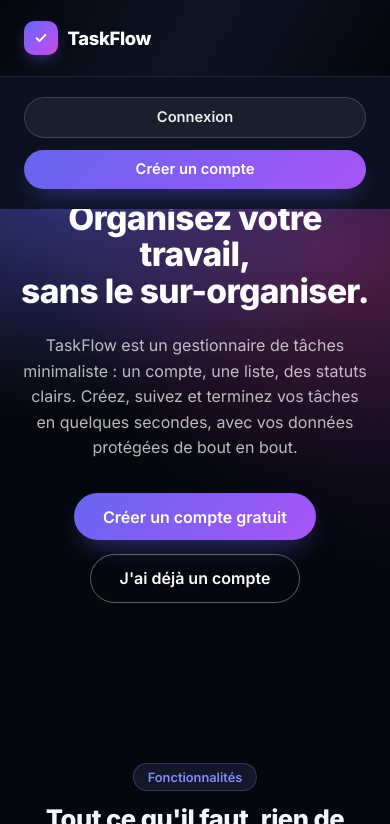
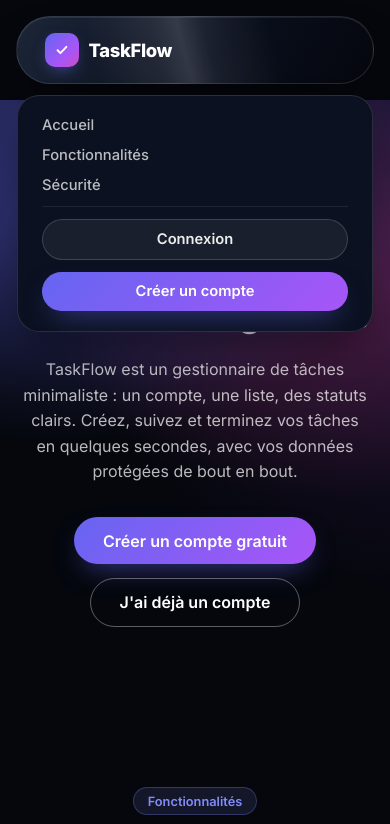
Before and after one commit to tomyyfisherman/passage-dev-2, a plain HTML site: page public/index.html in a window 390 px wide. Both pictures are taken after a click on the button "Ouvrir le menu". Shown: the top 824 px of the page. Drawn offline with Linux system fonts and the light colour scheme.

Commit message:
Navbar en pilule flottante avec effet glosse, inspiree du style demande
Adapte le style d'une navbar de reference (pilule flottante arrondie,
degrade avec reflet diagonal glosse, bouton pilule) a la palette sombre
de TaskFlow : navbar detachee des bords (marge + coins arrondis), reflet
diagonal en overlay sur le degrade existant, ombre portee plus prononcee.

Corrige au passage un bug present sur le menu mobile : les liens de nav
et les boutons d'action etaient positionnes en absolute au meme endroit
(meme top), donc les boutons (plus tardifs dans le DOM) recouvraient
entierement les liens, qui restaient invisibles bien que presents dans le
DOM. Les deux sont maintenant regroupes dans un conteneur unique
(.navbar-menu, display:contents sur desktop pour ne rien changer au
layout) qui les empile proprement en colonne sur mobile.

```diff
--- a/public/index.html
+++ b/public/index.html
@@ -23,6 +23,7 @@
       <span class="brand-name">TaskFlow</span>
     </a>
 
+    <div class="navbar-menu" id="navbar-menu">
       <div class="navbar-links" id="navbar-links">
         <a href="#" class="nav-link" data-nav="landing">Accueil</a>
         <a href="#features" class="nav-link" data-scroll-to="features">Fonctionnalités</a>
@@ -41,6 +42,7 @@
           <span id="user-email"></span>
         </span>
         <button class="btn btn-navghost" id="logout-btn">Déconnexion</button>
+      </div>
     </div>
 
     <button class="navbar-burger" id="navbar-burger" aria-label="Ouvrir le menu">
--- a/public/styles.css
+++ b/public/styles.css
@@ -40,7 +40,9 @@
   --danger-400:  #f87171;
 
   --gradient-brand: linear-gradient(135deg, var(--primary-500) 0%, var(--accent-500) 65%, var(--pink-500) 130%);
-  --gradient-navbar: linear-gradient(120deg, rgba(5, 7, 13, 0.92) 0%, rgba(17, 23, 41, 0.86) 50%, rgba(5, 7, 13, 0.92) 100%);
+  --gradient-navbar:
+    linear-gradient(75deg, transparent 22%, rgba(255, 255, 255, 0.09) 40%, rgba(255, 255, 255, 0.16) 47%, rgba(255, 255, 255, 0.07) 54%, transparent 72%),
+    linear-gradient(120deg, rgba(30, 41, 59, 0.92) 0%, rgba(11, 17, 32, 0.9) 55%, rgba(5, 7, 13, 0.94) 100%);
   --gradient-hero:
     radial-gradient(750px 600px at 20% -120px, rgba(42, 47, 107, 0.85) 0%, rgba(42, 47, 107, 0) 70%),
     radial-gradient(600px 500px at right -60px bottom 420px, rgba(58, 27, 92, 0.5) 0%, rgba(58, 27, 92, 0) 65%),
@@ -57,7 +59,8 @@
   --shadow-glow: 0 12px 28px -10px rgba(99, 102, 241, 0.55);
   --shadow-glow-hover: 0 18px 40px -12px rgba(139, 92, 246, 0.65);
 
-  --nav-height: 76px;
+  --nav-height: 68px;
+  --nav-inset: 16px;
 }
 
 /* ============================================================
@@ -65,7 +68,7 @@
    ============================================================ */
 * { box-sizing: border-box; }
 
-html { scroll-behavior: smooth; scroll-padding-top: calc(var(--nav-height) + 16px); }
+html { scroll-behavior: smooth; scroll-padding-top: calc(var(--nav-height) + var(--nav-inset) * 2 + 16px); }
 
 body {
   margin: 0;
@@ -154,22 +157,24 @@ button { font-family: inherit; }
    ============================================================ */
 .navbar {
   position: fixed;
-  top: 0;
-  left: 0;
-  right: 0;
+  top: var(--nav-inset);
+  left: 50%;
+  transform: translateX(-50%);
+  width: calc(100% - var(--nav-inset) * 2);
+  max-width: 1400px;
   z-index: 100;
   height: var(--nav-height);
+  border-radius: var(--radius-pill);
   background: var(--gradient-navbar);
+  border: 1px solid rgba(255, 255, 255, 0.12);
   backdrop-filter: blur(18px) saturate(160%);
   -webkit-backdrop-filter: blur(18px) saturate(160%);
-  box-shadow: 0 16px 32px -20px rgba(0, 0, 0, 0.65);
+  box-shadow: 0 20px 44px -16px rgba(0, 0, 0, 0.7), inset 0 1px 0 rgba(255, 255, 255, 0.08);
 }
 
 .navbar-inner {
-  max-width: 1280px;
   height: 100%;
-  margin: 0 auto;
-  padding: 0 1.5rem;
+  padding: 0 1.75rem;
   display: flex;
   align-items: center;
   gap: 2rem;
@@ -198,6 +203,8 @@ button { font-family: inherit; }
   color: white;
   letter-spacing: -0.02em;
 }
+
+.navbar-menu { display: contents; }
 
 .navbar-links {
   display: flex;
@@ -262,7 +269,7 @@ button { font-family: inherit; }
 /* ============================================================
    Shared layout
    ============================================================ */
-main { padding-top: var(--nav-height); }
+main { padding-top: calc(var(--nav-height) + var(--nav-inset) * 2); }
 
 .section-head {
   text-align: center;
@@ -414,7 +421,7 @@ main { padding-top: var(--nav-height); }
 /* ============================================================
    Auth view
    ============================================================ */
-#view-auth { min-height: calc(100vh - var(--nav-height)); display: flex; }
+#view-auth { min-height: calc(100vh - var(--nav-height) - var(--nav-inset) * 2); display: flex; }
 
 .auth-shell {
   display: grid;
@@ -690,24 +697,35 @@ input::placeholder, textarea::placeholder { color: var(--text-tertiary); }
    Responsive
    ============================================================ */
 @media (max-width: 900px) {
-  .navbar-links { display: none; }
-  .navbar-actions { display: none; }
+  .navbar-menu { display: none; }
   .navbar-burger { display: flex; }
 
-  .navbar.menu-open .navbar-links,
-  .navbar.menu-open .navbar-actions {
+  .navbar.menu-open .navbar-menu {
     display: flex;
+    flex-direction: column;
     position: absolute;
-    top: var(--nav-height);
+    top: calc(var(--nav-height) + 10px);
     left: 0;
     right: 0;
-    flex-direction: column;
-    align-items: stretch;
     background: var(--ink-900);
+    border: 1px solid rgba(255, 255, 255, 0.12);
+    border-radius: var(--radius-lg);
+    box-shadow: 0 20px 44px -16px rgba(0, 0, 0, 0.7);
     padding: 1.25rem 1.5rem;
     gap: 0.75rem;
   }
-  .navbar.menu-open .navbar-actions { border-top: 1px solid rgba(255,255,255,0.08); }
+  .navbar.menu-open .navbar-menu .navbar-links,
+  .navbar.menu-open .navbar-menu .navbar-actions {
+    display: flex;
+    flex-direction: column;
+    align-items: stretch;
+    gap: 0.75rem;
+    margin-left: 0;
+  }
+  .navbar.menu-open .navbar-menu .navbar-actions:not(.hidden) {
+    border-top: 1px solid rgba(255, 255, 255, 0.08);
+    padding-top: 0.75rem;
+  }
 
   .features-grid, .security-grid { grid-template-columns: 1fr; }
   .auth-shell { grid-template-columns: 1fr; }
```
Lines whose indentation alone changed are shown as unchanged.
